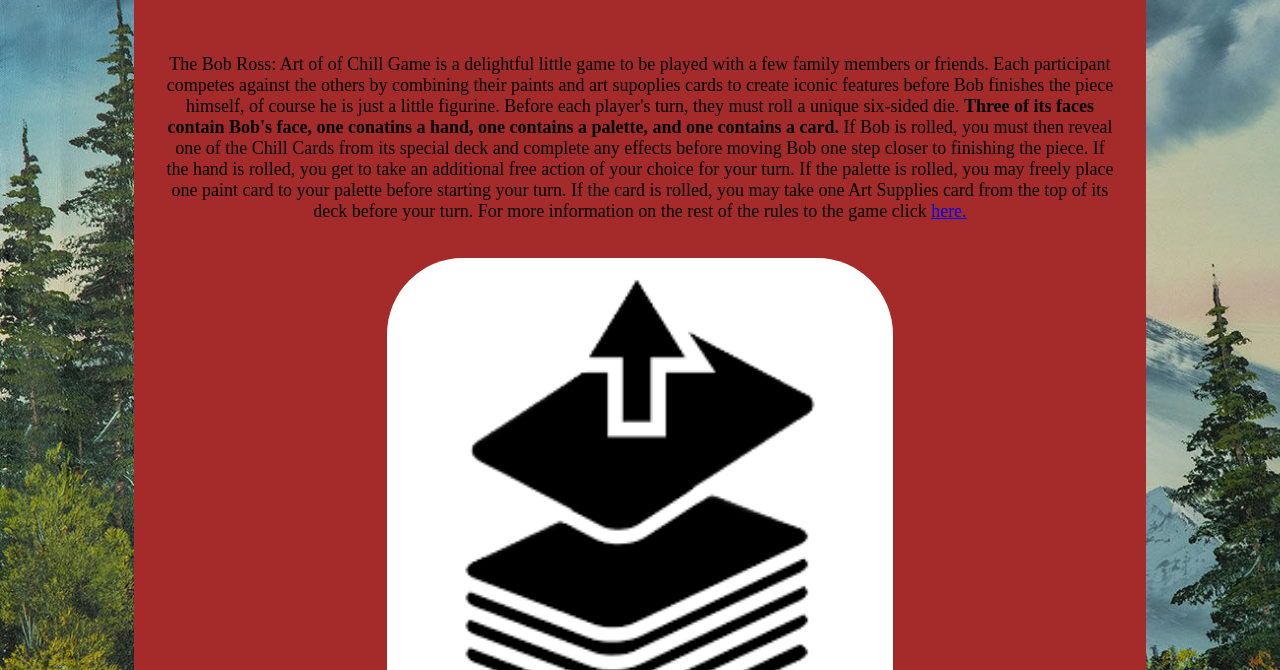
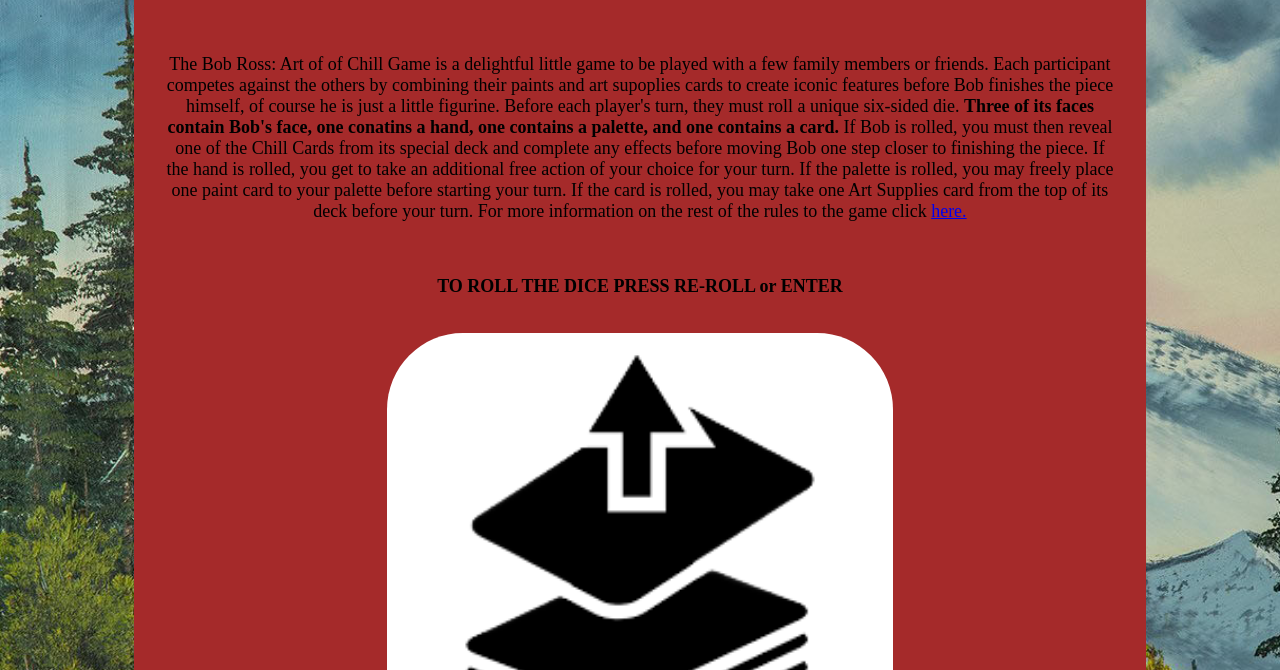
Before and after one commit to JPrince25/Web_Roller, a plain HTML site: page index.html in a window 1280 px wide. Shown: the part 130-800 px from the top of the page. Drawn offline with Linux system fonts and the light colour scheme.

Commit message:
Final Change

```diff
--- a/index.html
+++ b/index.html
@@ -19,7 +19,8 @@
                 free action of your choice for your turn. If the palette is rolled, you may freely place one paint card to your palette before
                 starting your turn. If the card is rolled, you may take one Art Supplies card from the top of its deck before your turn. For more information
                 on the rest of the rules to the game click <a href="https://www.buffalolib.org/sites/default/files/gaming-unplugged/inst/Bob%20Ross%20Art%20of%20Chill%20Game%20Instructions.pdf">here.</a></p>
-
+            <br>
+            <p class="content"><b>TO ROLL THE DICE PRESS RE-ROLL or ENTER</b></p>
             <br>
             <div class="dice">
                 <img id="dice" src="images/bob.png" alt="Bob Ross Dice">
```
